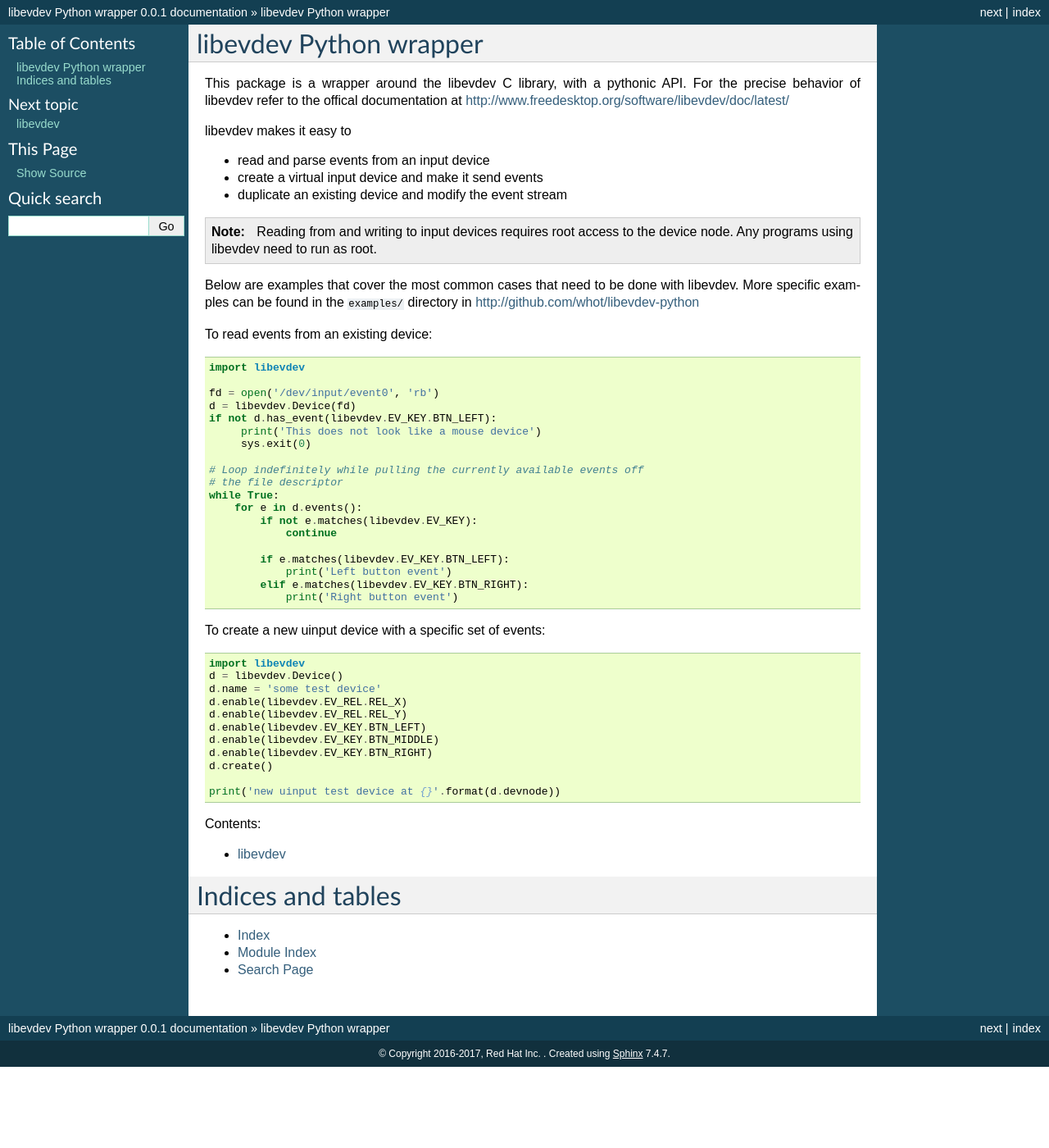
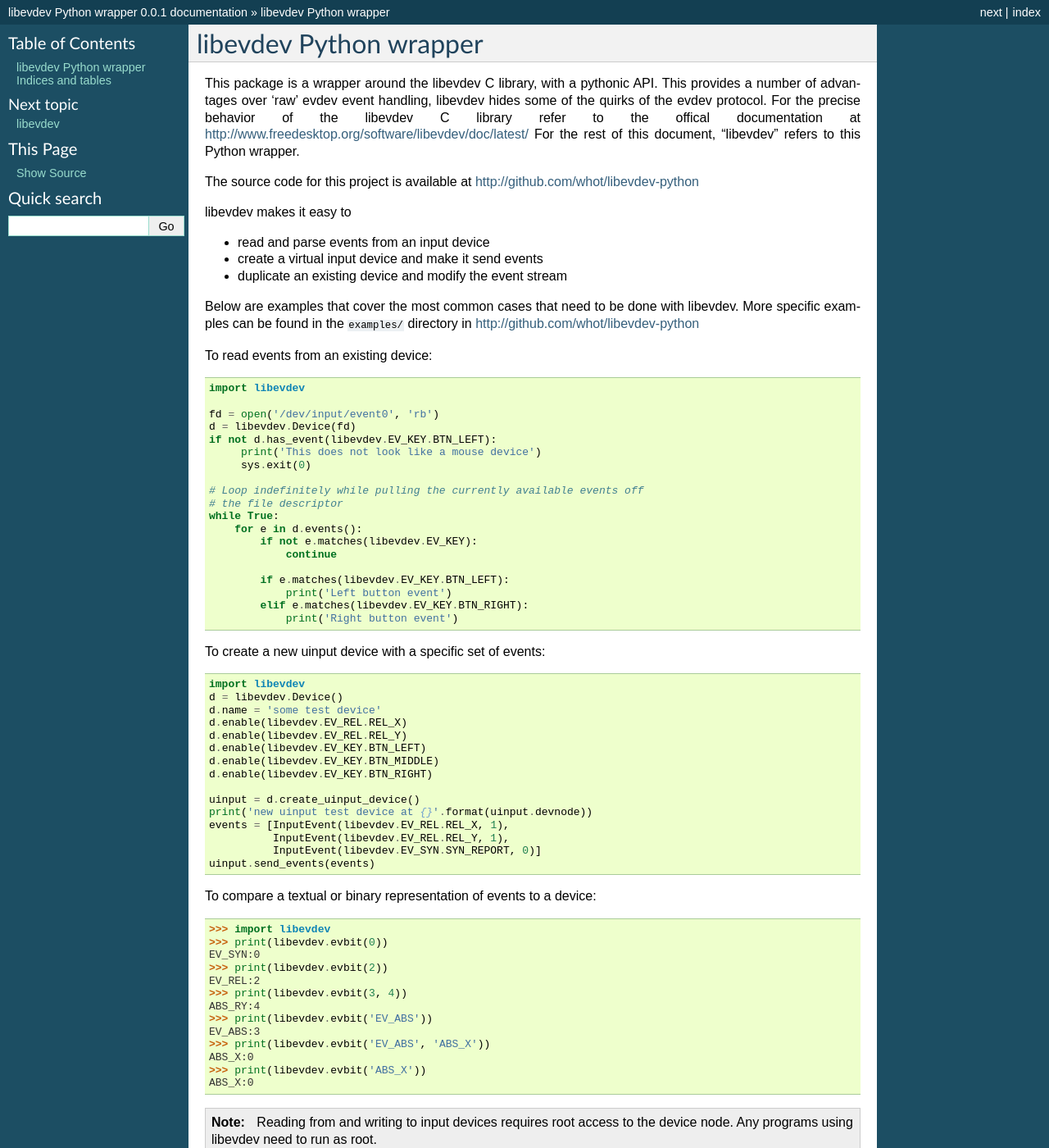
Before and after one commit to whot/python-libevdev, a Sphinx documentation site: the page built from doc/source/index.rst, in a window 1280 px wide and 1400 px high. Shown: the whole window at 82% size. Built offline with Sphinx 7.4.7, drawn with Linux system fonts in a browser that asks for light colours.

Commit message:
Pad out the index page a bit more
Signed-off-by: Peter Hutterer <peter.hutterer@who-t.net>

```diff
--- a/doc/source/index.rst
+++ b/doc/source/index.rst
@@ -2,19 +2,20 @@
 =======================
 
 This package is a wrapper around the libevdev C library, with a pythonic
-API. For the precise behavior of libevdev refer to the offical documentation at
-http://www.freedesktop.org/software/libevdev/doc/latest/
+API. This provides a number of advantages over 'raw' evdev event handling,
+libevdev hides some of the quirks of the evdev protocol. For the precise
+behavior of the libevdev C library refer to the offical documentation at
+http://www.freedesktop.org/software/libevdev/doc/latest/ For the rest of
+this document, "libevdev" refers to this Python wrapper.
+
+The source code for this project is available at
+http://github.com/whot/libevdev-python
 
 libevdev makes it easy to
 
 * read and parse events from an input device
 * create a virtual input device and make it send events
 * duplicate an existing device and modify the event stream
-
-.. note::
-
-   Reading from and writing to input devices requires root access to the
-   device node. Any programs using libevdev need to run as root.
 
 Below are examples that cover the most common cases that need to be done
 with libevdev. More specific examples can be found in the ``examples/``
@@ -53,9 +54,35 @@
         d.enable(libevdev.EV_KEY.BTN_LEFT)
         d.enable(libevdev.EV_KEY.BTN_MIDDLE)
         d.enable(libevdev.EV_KEY.BTN_RIGHT)
-        d.create()
 
-        print('new uinput test device at {}'.format(d.devnode))
+        uinput = d.create_uinput_device()
+        print('new uinput test device at {}'.format(uinput.devnode))
+        events = [InputEvent(libevdev.EV_REL.REL_X, 1),
+                  InputEvent(libevdev.EV_REL.REL_Y, 1),
+                  InputEvent(libevdev.EV_SYN.SYN_REPORT, 0)]
+        uinput.send_events(events)
+
+
+To compare a textual or binary representation of events to a device::
+
+        >>> import libevdev
+        >>> print(libevdev.evbit(0))
+        EV_SYN:0
+        >>> print(libevdev.evbit(2))
+        EV_REL:2
+        >>> print(libevdev.evbit(3, 4))
+        ABS_RY:4
+        >>> print(libevdev.evbit('EV_ABS'))
+        EV_ABS:3
+        >>> print(libevdev.evbit('EV_ABS', 'ABS_X'))
+        ABS_X:0
+        >>> print(libevdev.evbit('ABS_X'))
+        ABS_X:0
+
+.. note::
+
+   Reading from and writing to input devices requires root access to the
+   device node. Any programs using libevdev need to run as root.
 
 Contents:
 
```
